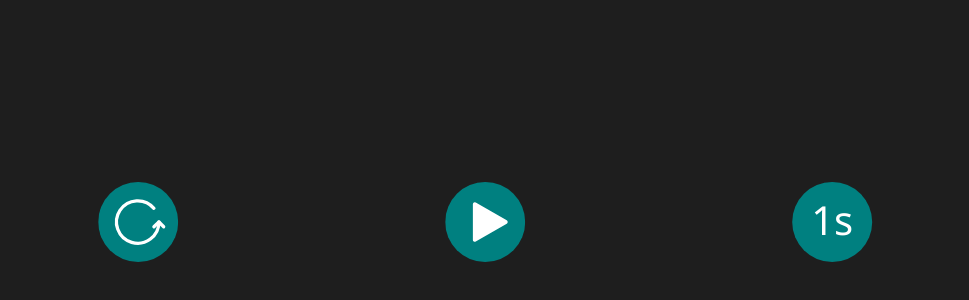
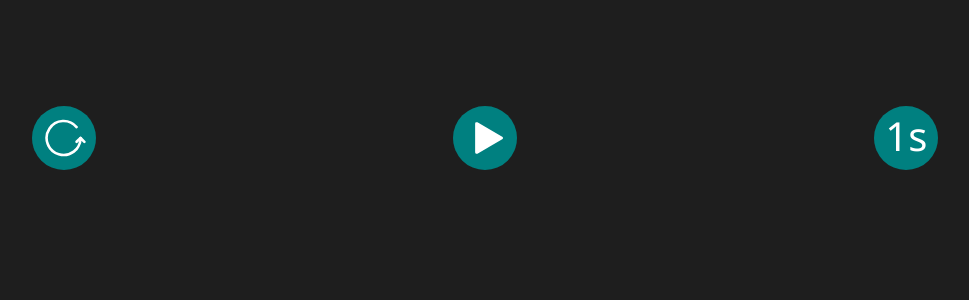
Before and after one commit to josueferret/Progresiones, a plain HTML site: page index.html in a window 1280 px wide. Shown: the part 362-662 px from the top of the page, without its empty margins (155-1124 px from the left). Drawn offline with Linux system fonts and the light colour scheme.

Commit message:
cambios leves

```diff
--- a/style.css
+++ b/style.css
@@ -2,16 +2,18 @@ body {
     background-color: #1E1E1E;
     font-family: 'Segoe UI', Tahoma, Geneva, Verdana, sans-serif;
     -webkit-user-select: none;
+    overflow: hidden;
 }
 
 #contenedor {
     padding: 1em;
     border-radius: 1em;
     position: relative;
-    width: 90%;
+    width: 100%;
     left: 50%;
     transform: translateX(-50%);
     background-color: transparent;
+    margin: 0;
 }
 
 .nota {
@@ -20,30 +22,29 @@ body {
     text-align: center;
     border-radius: 0.4em;
     position: relative;
-    margin: 0.5em;
+    margin: 0 em;
     background-color: transparent;
     padding: 1em;
     border: 1px solid transparent;
 }
 
 #botones {
+    margin-top: 2em;
     position: relative;
-    margin: 3em;
     background-color: transparent;
     display: grid;
     grid-template-columns: 1fr 1fr 1fr;
-    height: 5em;
 }
 
 #reset {
-    width: 5em;
+    width: 4em;
     position: relative;
     left: 50%;
     transform: translateX(-50%);
 }
 
 #play {
-    width: 5em;
+    width: 4em;
     position: relative;
     left: 50%;
     transform: translateX(-50%);
@@ -53,8 +54,8 @@ body {
     background-color: teal;
     border-radius: 50%;
     color: white;
-    width: 5rem;
-    height: 5rem;
+    width: 4rem;
+    height: 4rem;
     font-size: 40px;
     text-align: center;
     position: relative;
@@ -64,5 +65,5 @@ body {
 
 #segundos {
     position: relative;
-    transform: translateY(-55%);
+    transform: translateY(-69%);
 }
```
